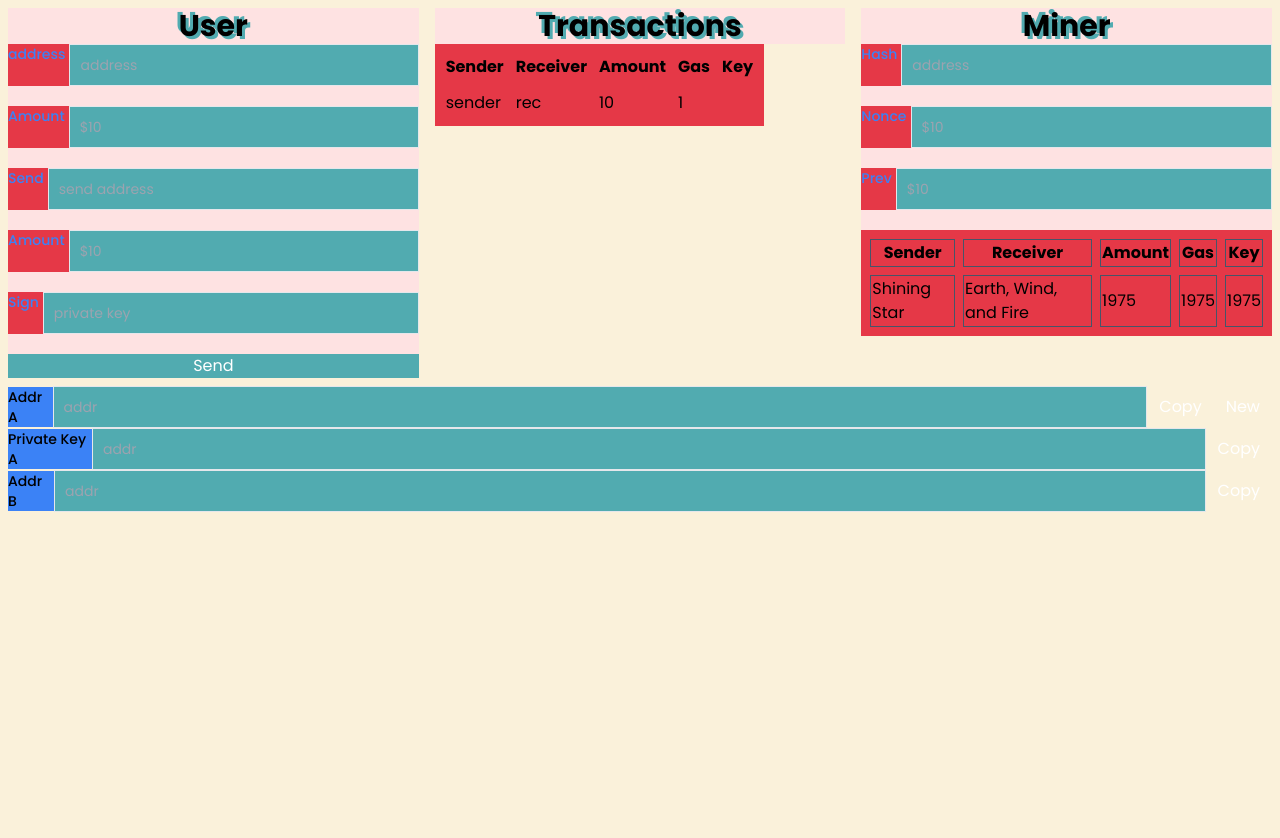
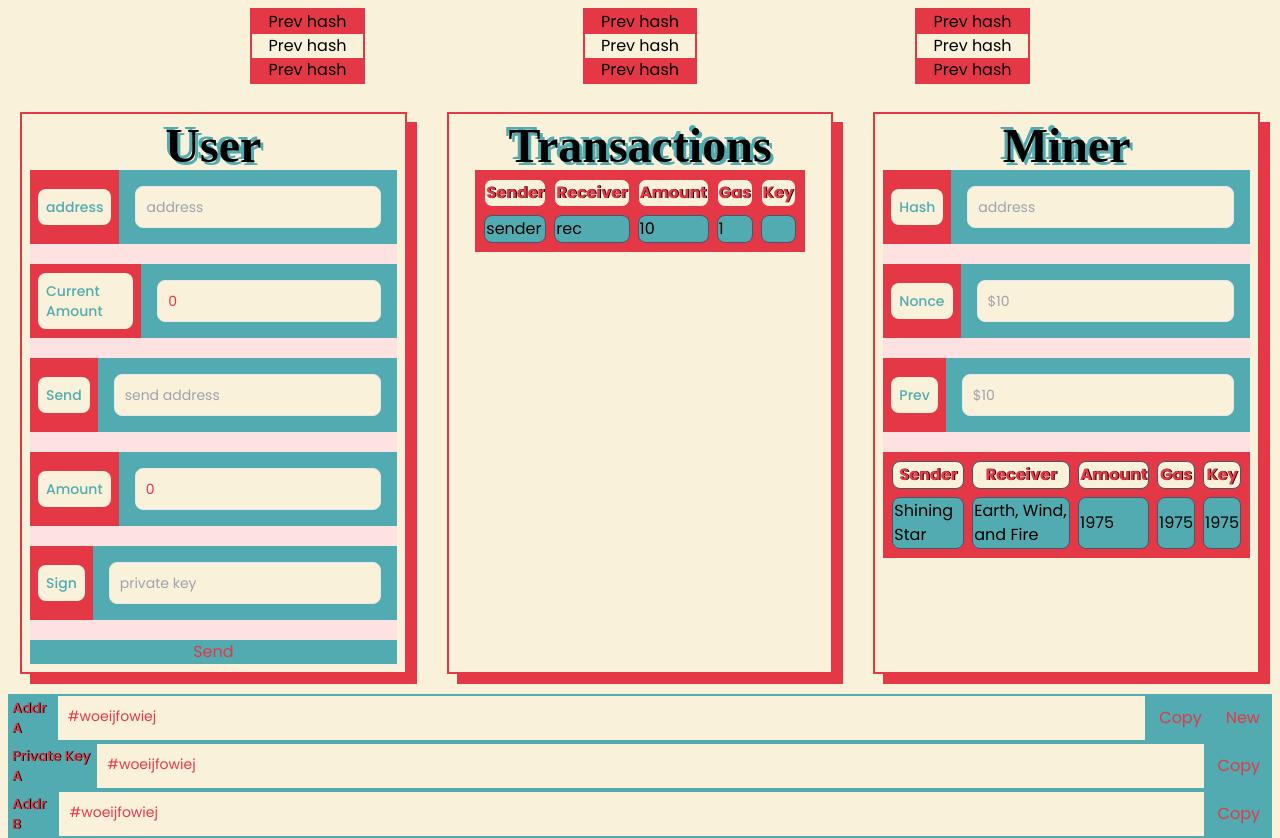
Before and after one commit to chess10kp/socraticoin, a React (Vite) app in the folder n/web-client/: page / in a window 1280 px wide. Before the commit the page ends 800 px from the top, so only its background shows below. Built offline with nearby package versions, Linux system fonts and the light colour scheme; a web font is replaced by a local one.

Commit message:
fix: styling like HD3

```diff
--- a/n/web-client/src/App.tsx
+++ b/n/web-client/src/App.tsx
@@ -2,59 +2,108 @@ import { useState } from "react";
 import "./App.css";
 
 const inputClasses =
-  "border bg-primary border-webBlue text-secondary text-sm focus:ring-blue-500 block w-full p-2.5   dark:placeholder-gray-400  dark:focus:ring-blue-500";
-const buttonClasses = "bg-webBlue px-3 text-white";
+  "border cream text-secondary rounded-lg text-sm focus:ring-blue-500 block w-full p-2.5   dark:placeholder-gray-400  dark:focus:ring-blue-500";
+const buttonClasses = "bg-primary px-3 text-secondary";
+const tableRowClasses = "border bg-primary rounded-lg border-slate-600";
+const addressClasses =
+  "border-2 border-primary rounded-none cream text-secondary rounded-lg text-sm focus:ring-blue-500 block w-full p-2.5   dark:placeholder-gray-400  dark:focus:ring-blue-500";
 
 const InputForm = ({
   label,
   placeholder,
+  updateCallback,
+  value,
 }: {
   label: string;
   placeholder: string;
+  updateCallback: (e: any) => void;
+  value: string;
 }) => {
   return (
     <div className="mb-5 flex">
-      <div className="flex  items-center">
+      <div className="flex cream items-center">
+        <div className="h-full p-2 bg-secondary flex justify-center items-center">
           <label
             htmlFor="email"
-          className="text-blue-500 bg-secondary h-full block pr-1  text-sm font-medium "
+            className="text-primary cream p-2 block rounded-lg text-sm font-medium "
           >
             {label}
           </label>
         </div>
+      </div>
+      <div className="bg-primary p-4">
         <input
-        type="email"
           id="email"
           className={inputClasses}
           placeholder={placeholder}
+          value={value}
+          onChange={(e) => updateCallback(e.target.value)}
           required
         />
+      </div>
     </div>
   );
 };
 
 const Heading = ({ title }: { title: string }) => {
   return (
-    <div className="align-center bg-red-100 text-center text-webDarkRed font-bold  text-3xl ">
+    <div className="heading align-center cream text-center text-webDarkRed font-bold  text-5xl ">
       <h1 className="text-black-500">{title}</h1>
     </div>
   );
 };
 
 const HomePage = () => {
+  const [address, setAddress] = useState("");
+  const [currentAmount, setCurrentAmount] = useState(0);
+  const [send, setSend] = useState("");
+  const [amount, setAmount] = useState(0);
+  const [sign, setSign] = useState("");
+
+  const handleAddress = (address: string) => setAddress(address);
+  const handleAmount = (amount: number) => setCurrentAmount(amount);
+  const handleSend = (send: string) => setSend(send);
+  const handleSendAmount = (amount: number) => setAmount(amount);
+  const handleSign = (sign: string) => setSign(sign);
+
   return (
     <div>
       <Heading title="User" />
       <div className="bg-white">
         <form>
           <div className=" bg-red-100 flex flex-col h-full justify-between">
-            <InputForm label="address" placeholder="address"></InputForm>
-            <InputForm label="Amount" placeholder="$10"></InputForm>
+            <InputForm
+              value={address}
+              updateCallback={handleAddress}
+              label="address"
+              placeholder="address"
+            ></InputForm>
+            <InputForm
+              value={currentAmount.toString()}
+              updateCallback={handleAmount}
+              label="Current Amount"
+              placeholder="$10"
+            ></InputForm>
           </div>
           <div className=" bg-red-100 flex flex-col h-full justify-between">
-            <InputForm label="Send" placeholder="send address"></InputForm>
-            <InputForm label="Amount" placeholder="$10"></InputForm>
-            <InputForm label="Sign" placeholder="private key"></InputForm>
+            <InputForm
+              value={send}
+              updateCallback={handleSend}
+              label="Send"
+              placeholder="send address"
+            ></InputForm>
+            <InputForm
+              value={amount.toString()}
+              updateCallback={handleSendAmount}
+              label="Amount"
+              placeholder="$10"
+            ></InputForm>
+            <InputForm
+              value={sign}
+              updateCallback={handleSign}
+              label="Sign"
+              placeholder="private key"
+            ></InputForm>
           </div>
           <div className="flex justify-center align-center bg-primary">
             <button type="submit" className={buttonClasses}>
@@ -67,15 +116,29 @@ const HomePage = () => {
   );
 };
 
-const TransactionTableRow = ({ sender, receiver, amount, gas, key }) => {
+type TransactionTableRowProps = {
+  sender: string;
+  receiver: string;
+  amount: string;
+  gas: string;
+  key: string;
+};
+
+const TransactionTableRow = ({
+  sender,
+  receiver,
+  amount,
+  gas,
+  key,
+}: TransactionTableRowProps) => {
   return (
     <tbody>
       <tr>
-        <td className="border border-secondary">{sender}</td>
-        <td className="border border-secondary">{receiver}</td>
-        <td className="border border-secondary">{amount}</td>
-        <td className="border border-secondary">{gas}</td>
-        <td className="border border-secondary">{key}</td>
+        <td className={tableRowClasses}>{sender}</td>
+        <td className={tableRowClasses}>{receiver}</td>
+        <td className={tableRowClasses}>{amount}</td>
+        <td className={tableRowClasses}>{gas}</td>
+        <td className={tableRowClasses}>{key}</td>
       </tr>
     </tbody>
   );
@@ -85,14 +148,24 @@ const TransactionTable = () => {
   return (
     <div>
       <Heading title="Transactions" />
-      <table className="table-auto bg-secondary border-separate border-spacing-2 border border-secondary">
+      <table className="table-auto mx-auto bg-secondary border-separate border-spacing-2 border border-secondary">
         <thead>
           <tr>
-            <th className="border border-secondary">Sender</th>
-            <th className="border border-secondary">Receiver</th>
-            <th className="border border-secondary">Amount</th>
-            <th className="border border-secondary">Gas</th>
-            <th className="border border-secondary">Key</th>
+            <th className="border table-header text-secondary cream border-secondary rounded-lg">
+              Sender
+            </th>
+            <th className="border table-header text-secondary cream border-secondary rounded-lg">
+              Receiver
+            </th>
+            <th className="border table-header text-secondary cream border-secondary rounded-lg">
+              Amount
+            </th>
+            <th className="border table-header text-secondary cream border-secondary rounded-lg">
+              Gas
+            </th>
+            <th className="border table-header text-secondary cream border-secondary rounded-lg">
+              Key
+            </th>
           </tr>
         </thead>
         <TransactionTableRow
@@ -112,20 +185,30 @@ const MinerTable = () => {
     <table className="table-auto bg-secondary border-separate border-spacing-2 border border-secondary">
       <thead>
         <tr>
-          <th className="border border-slate-600">Sender</th>
-          <th className="border border-slate-600">Receiver</th>
-          <th className="border border-slate-600">Amount</th>
-          <th className="border border-slate-600">Gas</th>
-          <th className="border border-slate-600">Key</th>
+          <th className="border rounded-lg cream text-secondary table-header border-slate-600">
+            Sender
+          </th>
+          <th className="border rounded-lg cream text-secondary table-header border-slate-600">
+            Receiver
+          </th>
+          <th className="border rounded-lg cream text-secondary table-header border-slate-600">
+            Amount
+          </th>
+          <th className="border rounded-lg cream text-secondary table-header border-slate-600">
+            Gas
+          </th>
+          <th className="border rounded-lg cream text-secondary table-header border-slate-600">
+            Key
+          </th>
         </tr>
       </thead>
       <tbody>
         <tr>
-          <td className="border border-slate-600">Shining Star</td>
-          <td className="border border-slate-600">Earth, Wind, and Fire</td>
-          <td className="border border-slate-600">1975</td>
-          <td className="border border-slate-600">1975</td>
-          <td className="border border-slate-600">1975</td>
+          <td className={tableRowClasses}>Shining Star</td>
+          <td className={tableRowClasses}>Earth, Wind, and Fire</td>
+          <td className={tableRowClasses}>1975</td>
+          <td className={tableRowClasses}>1975</td>
+          <td className={tableRowClasses}>1975</td>
         </tr>
       </tbody>
     </table>
@@ -133,35 +216,81 @@ const MinerTable = () => {
 };
 
 const MinerPage = () => {
+  const [hash, setHash] = useState("");
+  const [nonce, setNonce] = useState("");
+  const [prev, setPrev] = useState("");
+
+  const handleHash = (hash: string) => setHash(hash);
+  const handleNonce = (nonce: string) => setNonce(nonce);
+  const handlePrev = (prev: string) => setPrev(prev);
+
   return (
     <div className="">
       <Heading title="Miner" />
       <div className=" bg-red-100 flex flex-col h-full justify-between">
-        <InputForm label="Hash" placeholder="address"></InputForm>
-        <InputForm label="Nonce" placeholder="$10"></InputForm>
-        <InputForm label="Prev" placeholder="$10"></InputForm>
+        <InputForm
+          value={hash}
+          updateCallback={handleHash}
+          label="Hash"
+          placeholder="address"
+        ></InputForm>
+        <InputForm
+          value={nonce}
+          updateCallback={handleNonce}
+          label="Nonce"
+          placeholder="$10"
+        ></InputForm>
+        <InputForm
+          value={prev}
+          updateCallback={handlePrev}
+          label="Prev"
+          placeholder="$10"
+        ></InputForm>
         <MinerTable />
       </div>
     </div>
   );
 };
 
+const Block = () => {
+  return (
+    <div className="flex flex-col border-2 border-secondary  my-2">
+      <div className="bg-secondary m-0 px-4">
+        <p>Prev hash</p>
+      </div>
+      <div className="m-auto">
+        <p>Prev hash</p>
+      </div>
+      <div className="bg-secondary m-0 px-4">
+        <p>Prev hash</p>
+      </div>
+    </div>
+  );
+};
+
+const Blocks = () => {
+  return (
+    <div className="flex justify-evenly px-8 ">
+      <Block />
+      <Block />
+      <Block />
+    </div>
+  );
+};
+
 function App() {
-  const [count, setCount] = useState(0);
-
   return (
     <>
+      <Blocks />
       <main className="bg-red-100 flex flex-col">
         <div className="flex">
-          <div className="flex-1 p-2 ">
+          <div className="flex-1 menu-shadow p-2 border-2 border-secondary">
             <HomePage />
           </div>
-
-          <div className="flex-1 p-2">
+          <div className="flex-1 menu-shadow p-2 border-2 border-secondary ">
             <TransactionTable />
           </div>
-
-          <div className="flex-1 p-2">
+          <div className="flex-1 menu-shadow p-2 border-2 border-secondary">
             <MinerPage />
           </div>
         </div>
@@ -184,11 +313,9 @@ type AddressProps = {
 const Addresses = (props: AddressProps) => {
   console.log(props);
   const [_, setCopy] = useState(false);
-
   const makeNewHash = () => {
     // TODO:
   };
-
   const handleCopy = (text: string) => {
     const textToCopy = text;
     // Copy the text to the clipboard
@@ -207,18 +334,12 @@ const Addresses = (props: AddressProps) => {
       <div className="flex items-center">
         <label
           htmlFor="email"
-          className="bg-blue-500 block pr-1  text-sm font-medium"
+          className="bg-primary block p-1 table-header text-secondary text-sm font-medium"
         >
           {props.label}
         </label>
       </div>
-      <input
-        type="email"
-        id="email"
-        className={inputClasses}
-        placeholder="addr"
-        required
-      />
+      <div className={addressClasses}>#woeijfowiej</div>
       <button className={buttonClasses} onClick={() => handleCopy("emacs")}>
         Copy
       </button>
```
Lines whose indentation alone changed are shown as unchanged.
